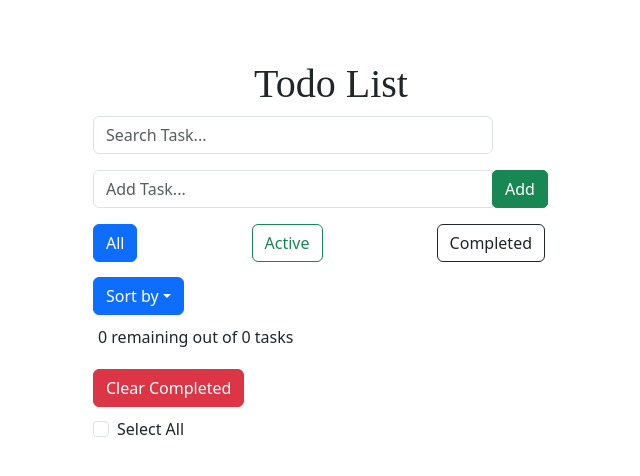
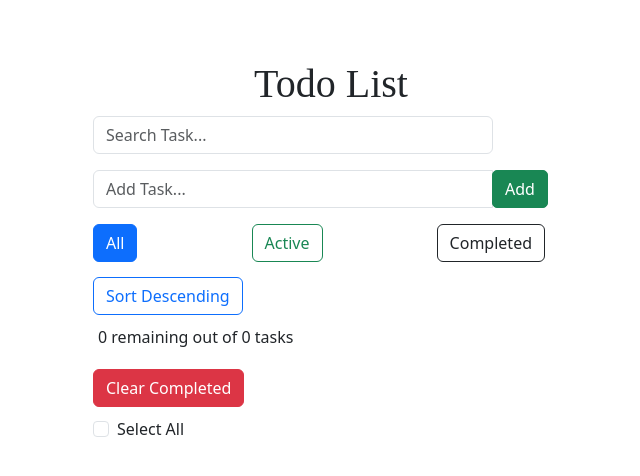
Before and after one commit to shakerbillo/todoApp, a React (Create React App) app: page / in a window 1280 px wide. Shown: the top 476 px of the page, without its empty margins (309-949 px from the left). Built offline with nearby package versions, Linux system fonts and the light colour scheme.

Commit message:
added sort functionality

```diff
--- a/src/App.js
+++ b/src/App.js
@@ -13,6 +13,7 @@ const App = () => {
 	const [tasks, setTasks] = useState([]);
 	const [search, setSearch] = useState('');
 	const [filter, setFilter] = useState('All');
+	const [sortOrder, setSortOrder] = useState('ascending');
 
 	// Add Task
 	const handleAddTask = (title) => {
@@ -93,6 +94,29 @@ const App = () => {
 		}
 	};
 
+	// sorting tasks by alphabetically
+	const sortAlphabetically = () => {
+		if (!sortOrder) {
+			// No sorting applied, return tasks as they are (default view)
+			return tasks;
+		}
+
+		// sorting tasks alphabetically
+		const sortedTasks = [...tasks].sort((a, b) => {
+			if (sortOrder === 'ascending') {
+				return a.title.localeCompare(b.title);
+			} else if (sortOrder === 'descending') {
+				return b.title.localeCompare(a.title);
+			}
+			return 0;
+		});
+		setTasks(sortedTasks);
+		 setSortOrder(sortOrder === 'ascending' ? 'descending' : 'ascending');
+	};
+
+
+
+
 	// Search Filter
 	const filteredTasks = applyFilter().filter((task) => {
 		const searchText = search.toLowerCase().trim();
@@ -129,7 +153,7 @@ const App = () => {
 			<SearchTask search={search} onSearch={handleSearchChange} />
 			<AddTask onAddTask={handleAddTask} />
 			<FilterOption filter={filter} setFilter={setFilter} />
-			<SortOption />
+			<SortOption sortOrder={sortOrder} onSortChange={sortAlphabetically} />
 			<TaskList
 				onSelectAll={handleSelectAll}
 				onClearCompleted={clearCompletedTasks}
--- a/src/components/SortOption.js
+++ b/src/components/SortOption.js
@@ -1,15 +1,11 @@
 import React from 'react';
-import Dropdown from 'react-bootstrap/Dropdown';
-import DropdownButton from 'react-bootstrap/DropdownButton';
 
-const SortOption = () => {
+const SortOption = ({ sortOrder, onSortChange }) => {
 	return (
 		<div className="sort">
-			<DropdownButton id="dropdown-basic-button" title="Sort by">
-				<Dropdown.Item href="#/alphabetical">Alphabetical Order</Dropdown.Item>
-				<Dropdown.Item href="#/date">Due Date</Dropdown.Item>
-				<Dropdown.Item href="#/priority">Priority</Dropdown.Item>
-			</DropdownButton>
+			<button className="btn btn-outline-primary" onClick={onSortChange}>
+				Sort {sortOrder === 'ascending' ? 'Descending' : 'Ascending'}
+			</button>
 		</div>
 	);
 };
```
